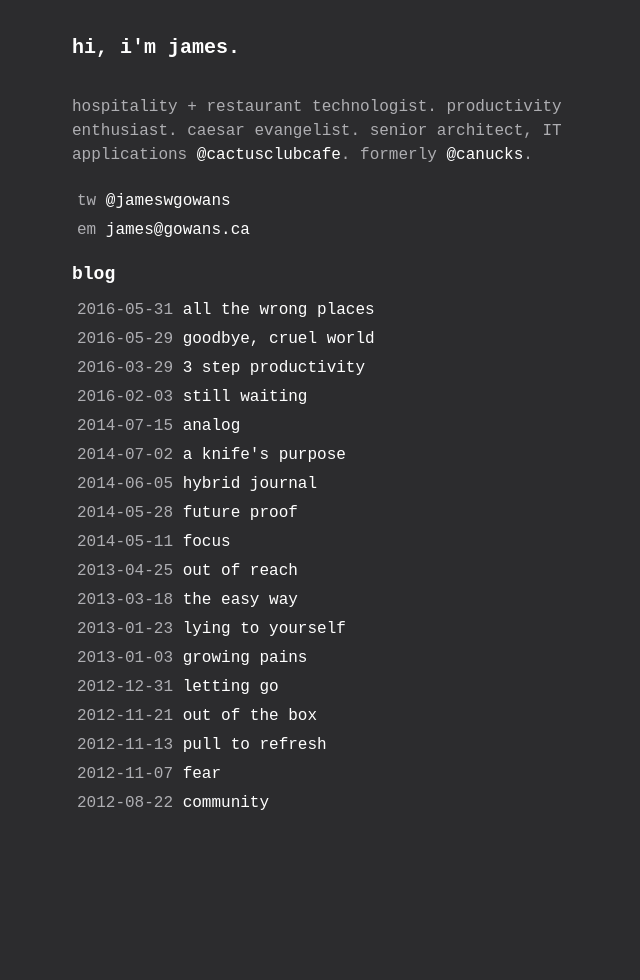
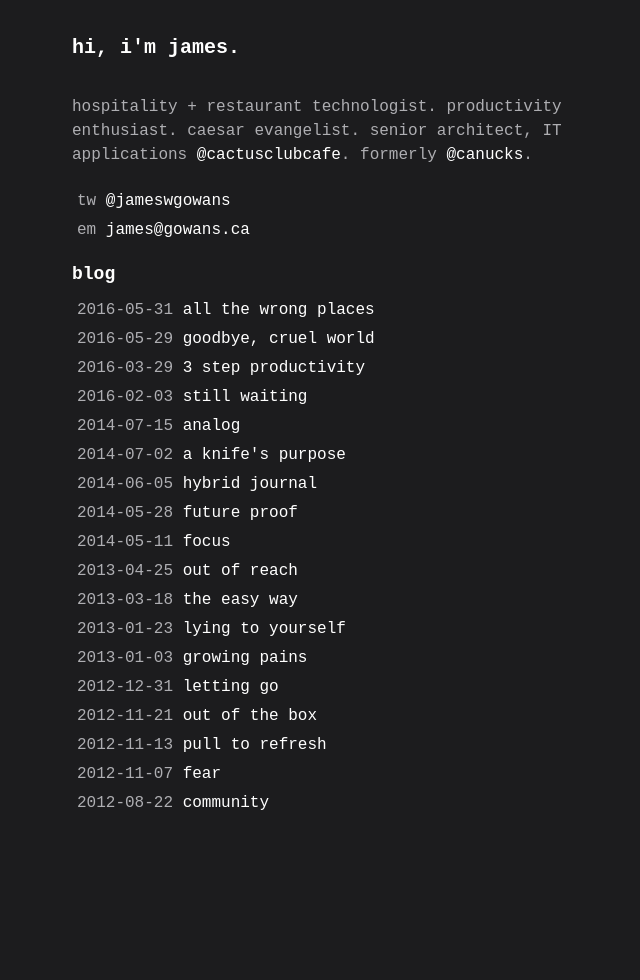
Before and after one commit to jamesgowans/jamesgowans.github.io, a Jekyll site: the page built from index.md, in a window 1280 px wide. Shown: the whole page, without its empty margins (0-640 px from the left). Built offline with Jekyll 4.4.1, drawn with Linux system fonts in a browser that asks for light colours.

Commit message:
back to dark

```diff
--- a/_includes/head.html
+++ b/_includes/head.html
@@ -6,7 +6,7 @@
         <link rel="shortcut icon" type="image/png" href="favicon.png">
         <style type="text/css">
 
-		html {background: #2c2c2e;}
+		html {background: #1c1c1e;}
 
 		p {line-height: 24px; margin-bottom: 24px; font-size: 16px; color: #aeaeb2;}
 		h1 {font-size: 20px; color: #fff; margin-top: 36px; margin-bottom: 36px;}
```
